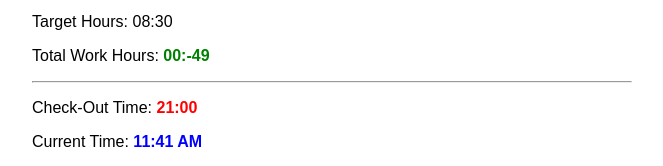
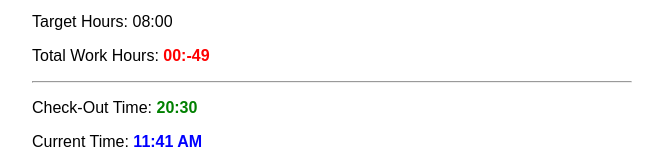
Before and after one commit to yogesh-gohil/work-time-calculator, a plain HTML site: page index.html in a window 1280 px wide. Shown: the part 446-612 px from the top of the page, without its empty margins (308-971 px from the left). Drawn offline with Linux system fonts and the light colour scheme.

Commit message:
Update working hours to 8hr

```diff
--- a/index.html
+++ b/index.html
@@ -108,10 +108,10 @@
         </div>
 
         <div id="result">
-            <p>Target Hours: <span id="targetHours">08:30</span></p>
-            <p>Total Work Hours: <span id="totalHours" style="color:green; font-weight: 700;">00:00</span></p>
+            <p>Target Hours: <span id="targetHours">08:00</span></p>
+            <p>Total Work Hours: <span id="totalHours" style="color:red; font-weight: 700;">00:00</span></p>
             <hr />
-            <p>Check-Out Time: <span id="estimatedCheckOutTime" style="color:red; font-weight: 700;">--:--</span></p>
+            <p>Check-Out Time: <span id="estimatedCheckOutTime" style="color:green; font-weight: 700;">--:--</span></p>
             <p>Current Time: <span id="currentTime" style="color:blue; font-weight: 700;"></span></p>
         </div>
     </div>
@@ -120,7 +120,7 @@
         // Function to calculate estimated check-out time
         function calculateEstimatedCheckOutTime() {
             const targetHours = 8;
-            const targetMinutes = 30;
+            const targetMinutes = 0;
 
             // Calculate total work hours
             const { hours: workedHours, minutes: workedMinutes } = calculateTotalWorkHours();
```
